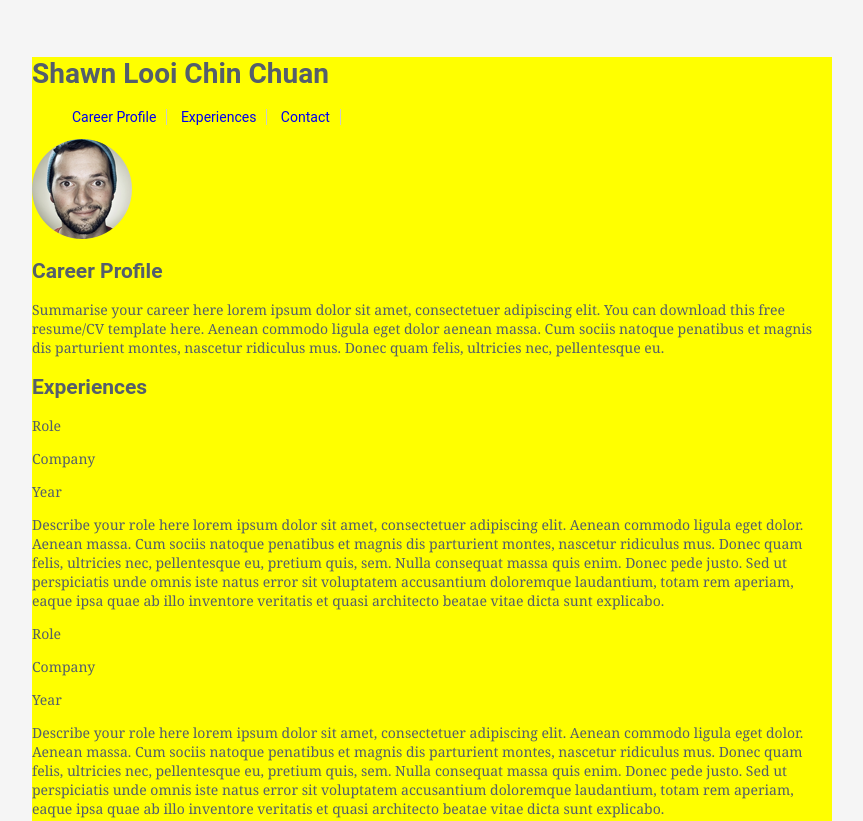
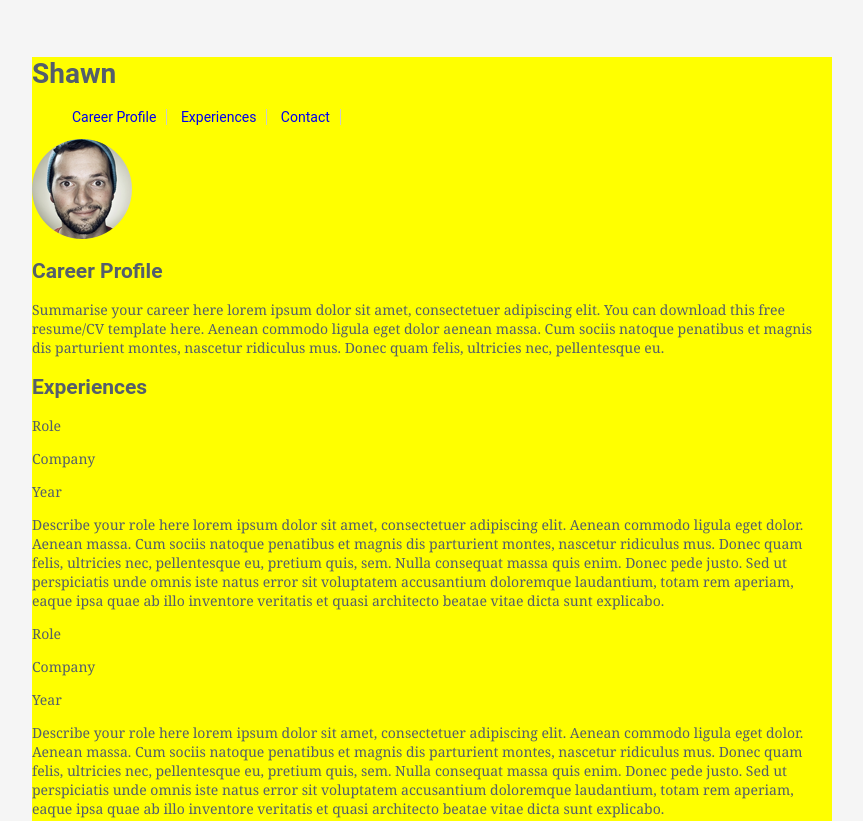
Before and after one commit to shawnlooi/shawnpo, a plain HTML site: page index.html in a window 1280 px wide. Shown: the top 821 px of the page, without its empty margins (208-1071 px from the left). Drawn offline with Linux system fonts and the light colour scheme.

Commit message:
change H1

```diff
--- a/index.html
+++ b/index.html
@@ -11,7 +11,7 @@
   </head>
   <body>
   <div class="page">
-  <h1>Shawn Looi Chin Chuan</h1>
+  <h1>Shawn</h1>
 
   	<ul>
   	<div class="nav">
```
